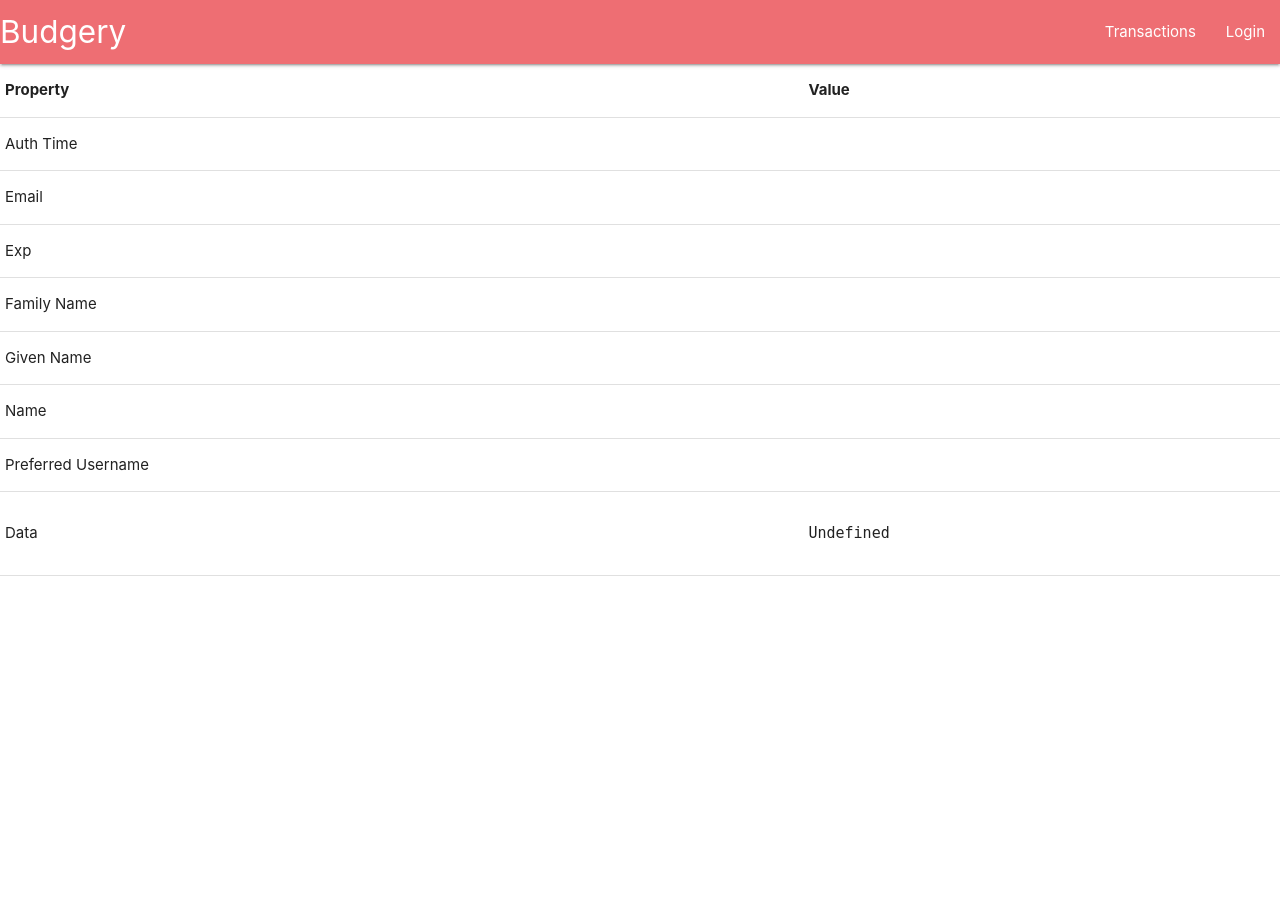
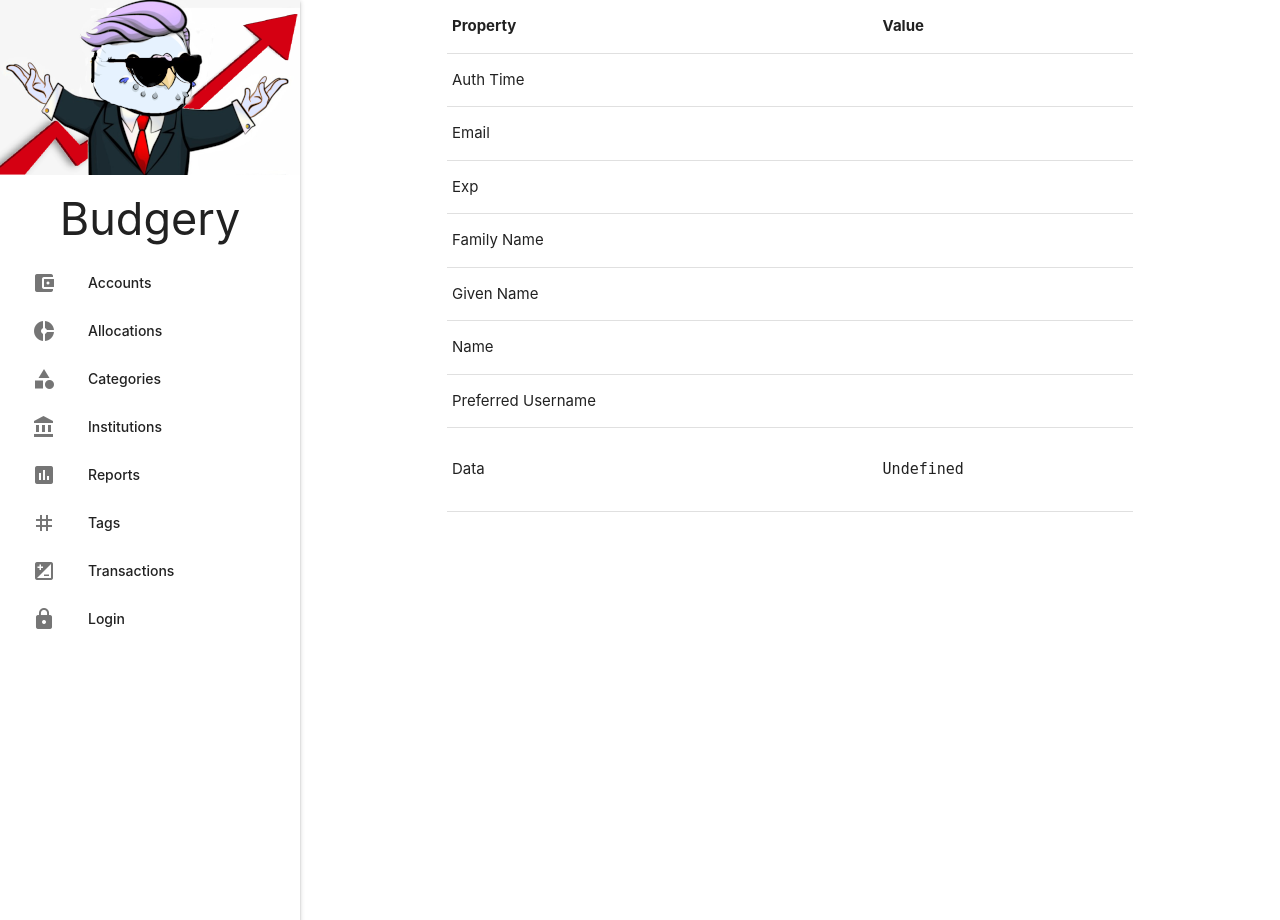
Before and after one commit to EliRibble/budgery, a FastAPI app: template templates/user.html.jinja in a window 1280 px wide. Run offline with FastAPI, Linux system fonts and the light colour scheme; the template is opened without the code that fills it, so the values that code supplies are empty; parts of the project's set-up code (start-up, migrations or seed data) failed here and were passed over.

Commit message:
Add logo, favicon, left side nav.
I like the left side nav a lot more than the top nav. This includes icon
decisions and major sections even though they don't all work yet.

```diff
--- /dev/null
+++ b/static/css/budgery.css
@@ -0,0 +1,18 @@
+header, main, footer {
+	padding-left: 300px;
+}
+
+@media only screen and (max-width : 992px) {
+	header, main, footer {
+		padding-left: 0;
+	}
+}
+
+.logo-container {
+	text-align:center;
+}
+.logo-container h1 {
+	font-size: 3.0rem;
+	margin: 1rem;
+	margin-block-start: 0;
+}
--- a/templates/base.html.jinja
+++ b/templates/base.html.jinja
@@ -3,23 +3,33 @@
 <head>
 	{% block head %}
 	<title>Budgery</title>
+	<link rel="shortcut icon" type="image/ico" href="/static/ico/budgery.ico">
 	<link href="/static/css/material-icons.css" rel="stylesheet">
+	<link href="/static/css/budgery.css" rel="stylesheet">
 	<link rel="stylesheet" href="/static/materialize/css/materialize.min.css">
     <meta name="viewport" content="width=device-width, initial-scale=1.0"/>
 
 	{% endblock %}
 </head>
 <body>
-	{% include "navbar.html.jinja" %}
-	{% block content %}
-	{% endblock %}
+	<header></header>
+	<main>
+		{% include "navbar.html.jinja" %}
+		<div class="container">
+			{% block content %}
+			{% endblock %}
+		</div>
+	</main>
 	<script src="/static/materialize/js/materialize.min.js"></script>
 	<script>
 		document.addEventListener("DOMContentLoaded", function() {
+			var dropdowns = document.querySelectorAll(".dropdown-trigger");
+			var instances = M.Dropdown.init(dropdowns, {});
+
+			var sidenavs = document.querySelectorAll('.sidenav');
+			instances = M.Sidenav.init(sidenavs, {});
 			{% block onready %}
 			{% endblock %}
-			var elems = document.querySelectorAll(".dropdown-trigger");
-			var instances = M.Dropdown.init(elems, {});
 		});
 	</script>
 </body>
--- a/templates/navbar.html.jinja
+++ b/templates/navbar.html.jinja
@@ -1,20 +1,18 @@
-<!-- Dropdown structure -->
-<ul id="user-dropdown" class="dropdown-content">
-	<li><a href="/user">Info</a></li>
-	<li class="divider"></li>
-	<li><a href="/logout">Logout</a></li>
+<ul class="sidenav sidenav-fixed">
+	<div class="logo-container">
+		<li class="logo"><img src="/static/img/budgery-logo.png"></img></li>
+		<h1>Budgery</h1>
+	</div>
+	<li><a href="/account"><i class="material-icons">account_balance_wallet</i>Accounts</a></li>
+	<li><a href="/allocation"><i class="material-icons">donut_small</i>Allocations</a></li>
+	<li><a href="/category"><i class="material-icons">category</i>Categories</a></li>
+	<li><a href="/institution"><i class="material-icons">account_balance</i>Institutions</a></li>
+	<li><a href="/report"><i class="material-icons">assessment</i>Reports</a></li>
+	<li><a href="/tag"><i class="material-icons">tag</i>Tags</a></li>
+	<li><a href="/transaction"><i class="material-icons">iso</i>Transactions</a></li>
+	{% if user %}
+		<li><a href="/user"><i class="material-icons">account_box</i>{{ user.name }}</a></li>
+	{% else %}
+		<li><a href="/login"><i class="material-icons">lock</i>Login</a></li>
+	{% endif %}
 </ul>
-<nav>
-	<div class="nav-wrapper">
-		<a href="/" class="brand-logo">Budgery</a>
-
-		<ul id="nav-mobile" class="right hide-on-med-and-down">
-			<li><a href="/transactions">Transactions</a></li>
-			{% if user %}
-				<li><a class="dropdown-trigger" href="#!" data-target="user-dropdown">{{ user.name }}</a></li>
-			{% else %}
-				<li><a href="/login">Login</a></li>
-			{% endif %}
-		</ul>
-	</div>
-</nav>
```
Also changed, not shown: static/ico/budgery.ico (added), static/img/budgery-logo.png (added).
